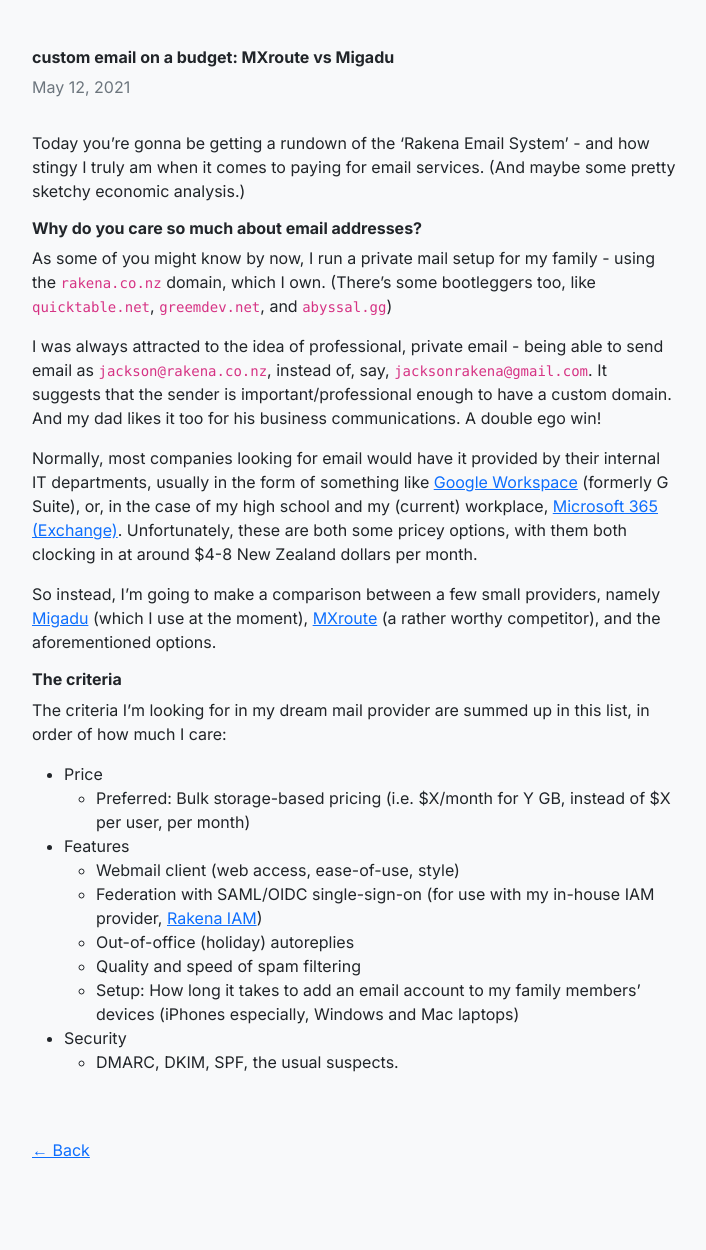
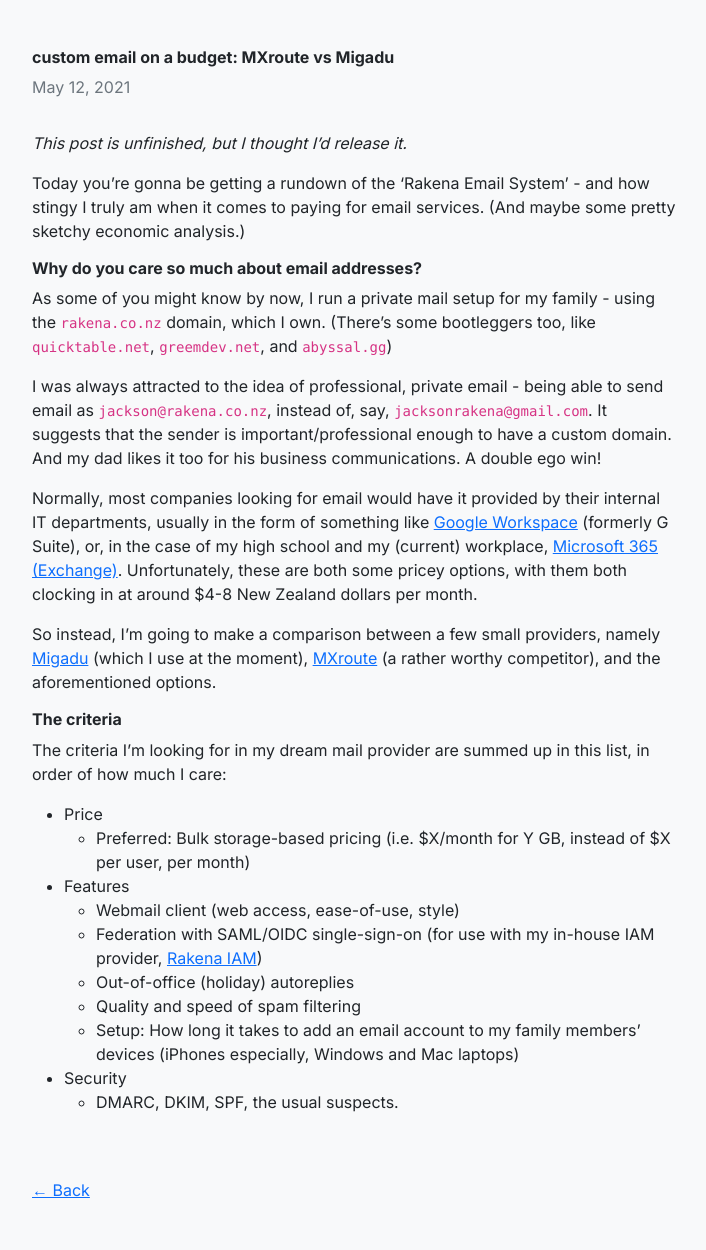
Before and after one commit to jacksonrakena/blog-v3, a Jekyll site: the page built from _posts/2021-05-12-mxroute-migadu-comparison.md, in a window 1280 px wide. Shown: the whole page, without its empty margins (286-992 px from the left). Built offline with Jekyll 4.4.1, drawn with Linux system fonts in a browser that asks for light colours; before the commit the page ends 1210 px from its top, so only the background shows below that.

Commit message:
update some style stuff

```diff
--- a/_layouts/home.html
+++ b/_layouts/home.html
@@ -14,6 +14,7 @@
         <div class="container py-5">
             <div class="px-3">
                 <h1>the writings</h1>
+                <div>if i have a thought, sometimes i'll post it here.</div>
                 <!-- <p class="opacity-50 user-select-none">{{site.description}}</p> -->
             </div>
             <!-- {% include nav.html %} -->
@@ -35,7 +36,7 @@
                     <li>
                         <h3>
                             <a class="post-link" href="{{ post.url | relative_url }}">
-                                {{ post.title | escape }}</a><span class="post-meta text-secondary fw-normal"> - {{
+                                {{ post.title | escape }}</a><span class="post-meta text-secondary fw-normal"> ~ {{
                                 post.date | date: date_format
                                 }}</span>
                         </h3>
--- a/_posts/2021-05-12-mxroute-migadu-comparison.md
+++ b/_posts/2021-05-12-mxroute-migadu-comparison.md
@@ -3,6 +3,9 @@ layout: post
 title: "custom email on a budget: MXroute vs Migadu"
 tags: email economy
 ---
+
+*This post is unfinished, but I thought I'd release it.*
+
 
 
 Today you're gonna be getting a rundown of the 'Rakena Email System' - and how stingy I truly am when it comes to paying for email services. (And maybe some pretty sketchy economic analysis.)
```
Also changed, not shown: _posts/2021-12-12-note-taking-for-uni.md (+1 -0 lines).
